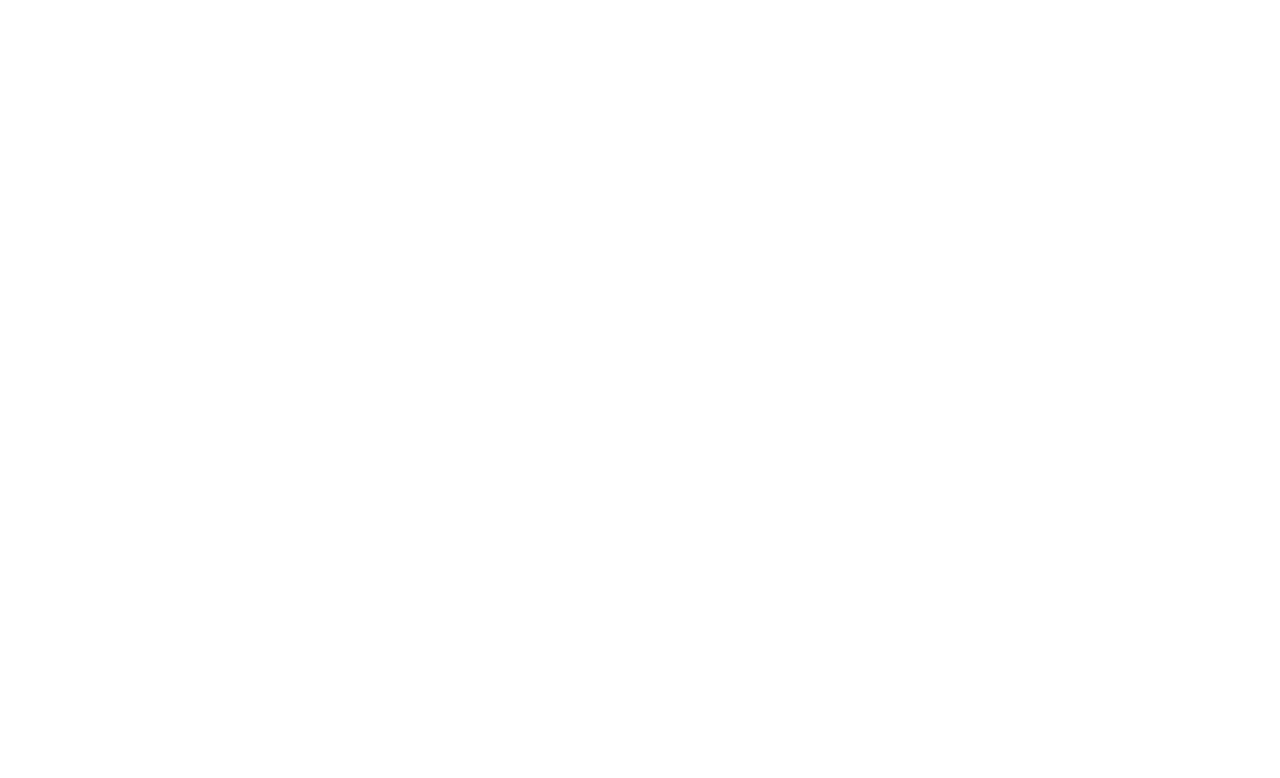
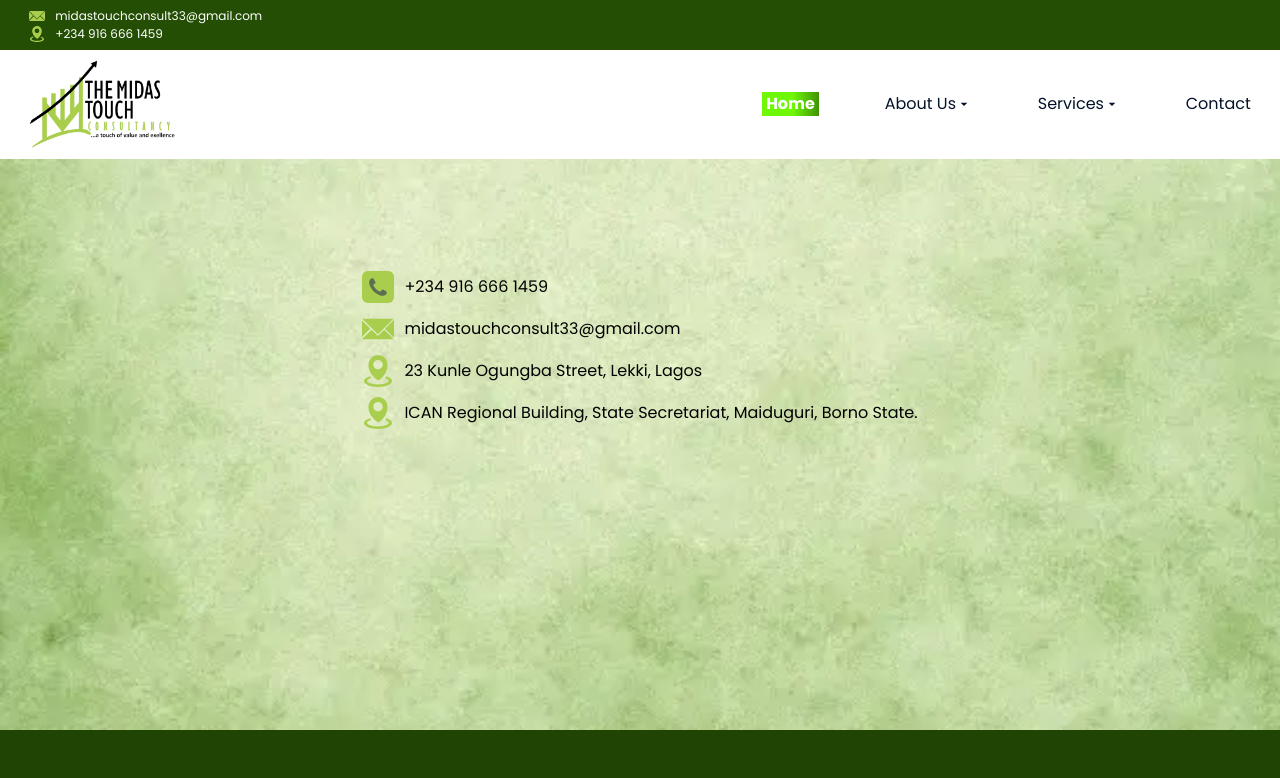
Before and after one commit to emmanuel4365/midas-touch, a React (Vite) app in the folder client/: page /contact in a window 1280 px wide. Before the commit this address had no page. Shown: the top 778 px of the page. Built offline with nearby package versions, Linux system fonts and the light colour scheme.

Commit message:
finished contact page

```diff
--- a/client/src/App.jsx
+++ b/client/src/App.jsx
@@ -7,6 +7,7 @@
   CorporateAndAdvisoryPage,
   LearningAndDevelopmentPage,
   ManagementTeamPage,
+  ContactPage,
 } from "./pages";
 
 const router = createBrowserRouter([
@@ -35,6 +36,10 @@
         path: "/corporate-and-advisory-services",
         element: <CorporateAndAdvisoryPage />,
       },
+      {
+        path: "/contact",
+        element: <ContactPage />,
+      },
     ],
   },
 ]);
--- a/client/src/components/LinksBar.jsx
+++ b/client/src/components/LinksBar.jsx
@@ -46,7 +46,7 @@
         </div>
       </div>
       <div className="page-link contact">
-        <Link to="/" className="contact-link">
+        <Link to="/contact" className="contact-link">
           Contact
         </Link>
       </div>
--- a/client/src/index.css
+++ b/client/src/index.css
@@ -984,6 +984,31 @@
 /* ===================== */
 /* End of Management Team Page */
 
+/* Contact Page */
+/* ============================== */
+.contact-page {
+  width: 100%;
+  min-height: 580px;
+  display: flex;
+  flex-direction: column;
+  align-items: center;
+  justify-content: flex-start;
+  background: url("./assets/green-tile3.webp") center center / cover no-repeat;
+}
+
+.contact-page-center {
+  width: 70%;
+  min-height: 400px;
+  max-width: 1500px;
+  padding: 10px;
+  display: flex;
+  flex-direction: column;
+  align-items: center;
+  justify-content: center;
+}
+/* ===================== */
+/* End of Contact Page */
+
 /* Footer */
 /* ============================== */
 
--- /dev/null
+++ b/client/src/pages/ContactPage.jsx
@@ -0,0 +1,33 @@
+import addressIcon from "../assets/address-icon.svg";
+import emailIcon from "../assets/email-icon.svg";
+import phoneIcon from "../assets/phone-icon.svg";
+
+const ContactPage = () => {
+  return (
+    <main className="contact-page">
+      <div className="contact-page-center">
+        <div className="footer-contact">
+          <div className="contact phone">
+            <img src={phoneIcon} alt="" />
+            <span>+234 916 666 1459</span>
+          </div>
+          <div className="contact email">
+            <img src={emailIcon} alt="" />
+            <span>midastouchconsult33@gmail.com</span>
+          </div>
+          <div className="contact address">
+            <img src={addressIcon} alt="" />
+            <span>23 Kunle Ogungba Street, Lekki, Lagos</span>
+          </div>
+          <div className="contact address">
+            <img src={addressIcon} alt="" />
+            <span>
+              ICAN Regional Building, State Secretariat, Maiduguri, Borno State.
+            </span>
+          </div>
+        </div>
+      </div>
+    </main>
+  );
+};
+export default ContactPage;
--- a/client/src/pages/index.js
+++ b/client/src/pages/index.js
@@ -5,6 +5,7 @@
 import CorporateAndAdvisoryPage from "./CorporateAndAdvisoryPage";
 import LearningAndDevelopmentPage from "./LearningAndDevelopmentPage";
 import ManagementTeamPage from "./ManagementTeamPage";
+import ContactPage from "./ContactPage";
 
 export {
   HomePage,
@@ -14,4 +15,5 @@
   CorporateAndAdvisoryPage,
   LearningAndDevelopmentPage,
   ManagementTeamPage,
+  ContactPage,
 };
```
